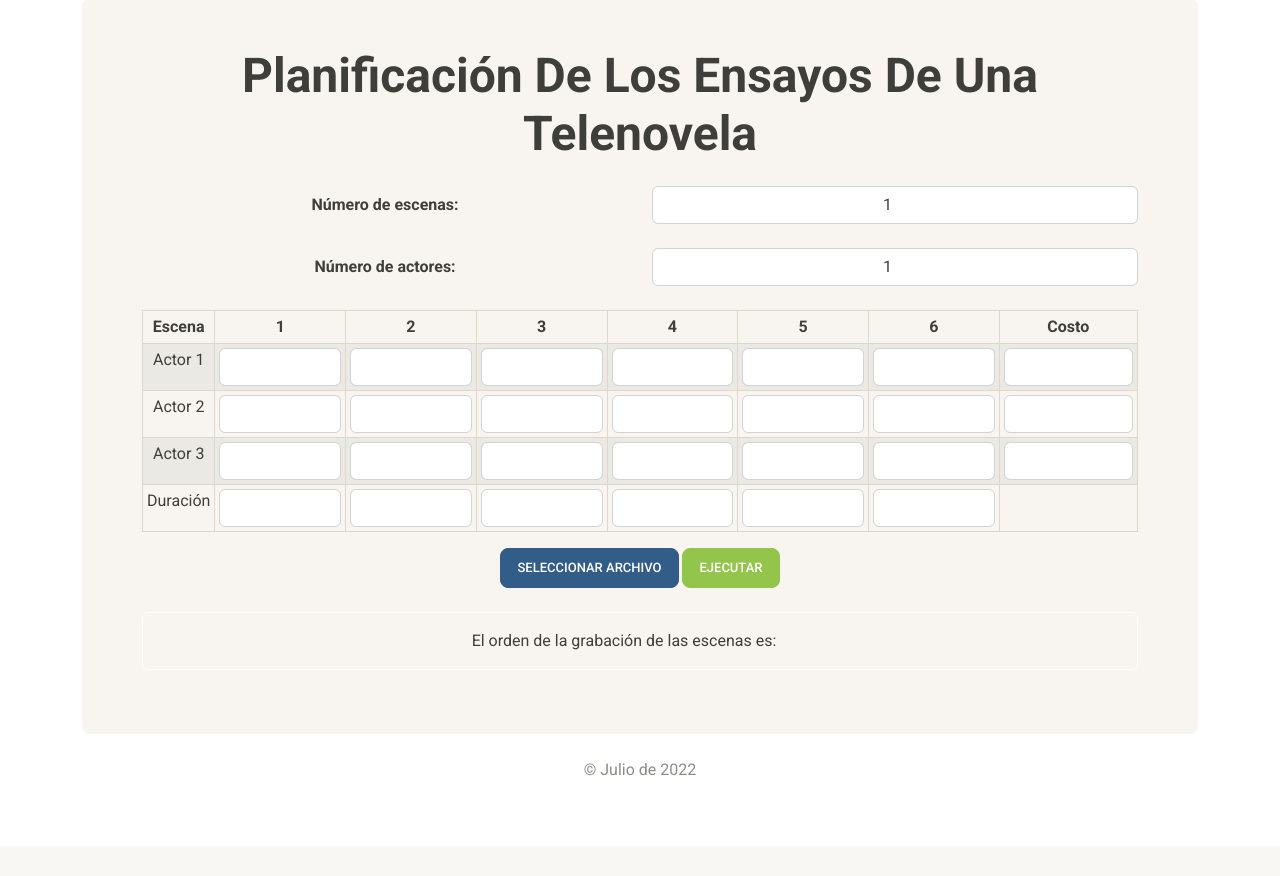
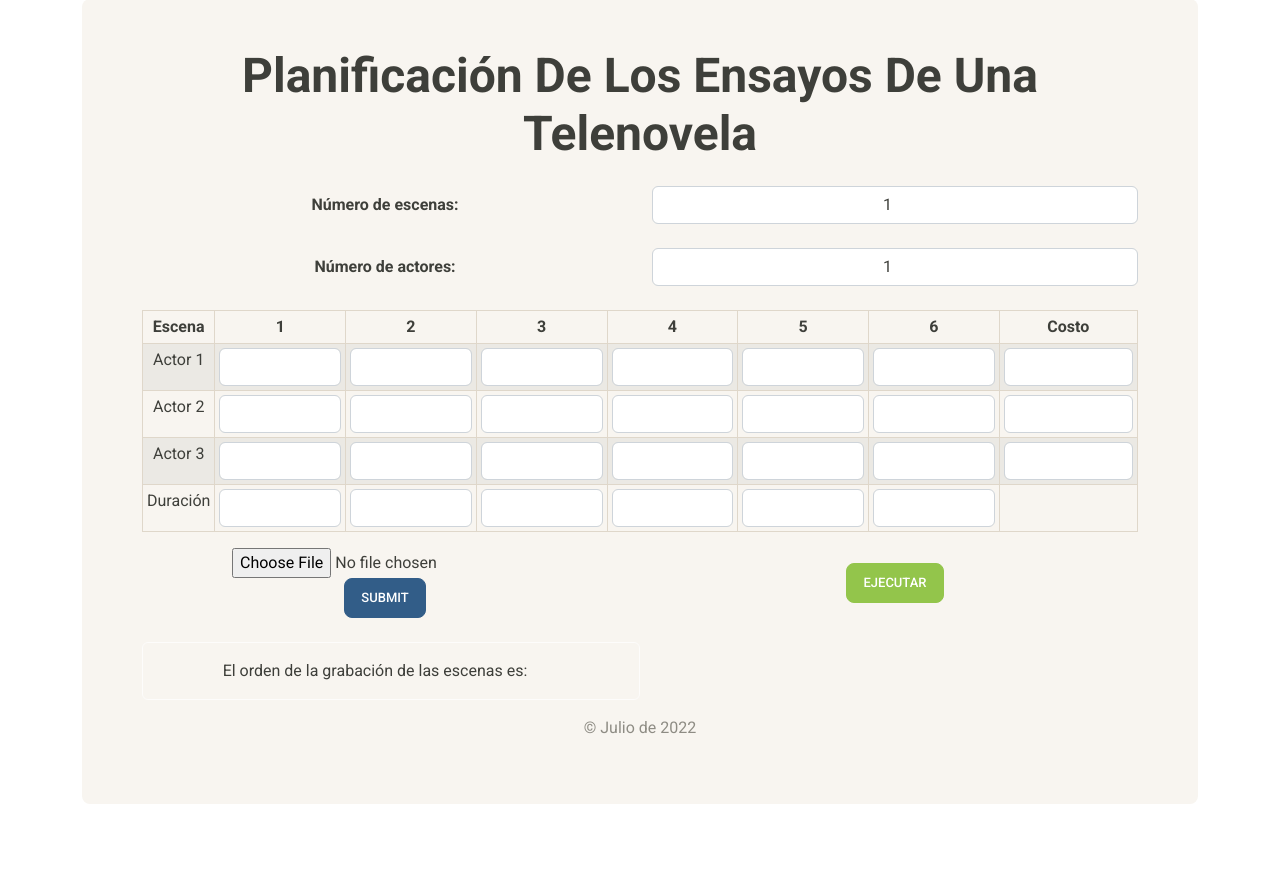
Before and after one commit to VictorHOG/PlanificacionEnsayosTelenovela, a Flask app: page / in a window 1280 px wide. Shown: the part 49-925 px from the top of the page. Before the commit the page ends 824 px from the top, so only its background shows below. Run offline with Flask 2, Linux system fonts and the light colour scheme; some libraries are stand-ins or nearby versions.

Commit message:
Cargar archivos para el modelo 1

```diff
--- a/app.py
+++ b/app.py
@@ -1,16 +1,47 @@
 from flask import Flask, render_template, request
 from processing import processFile, executeMinizinc
+from werkzeug.utils import secure_filename
+import os
 
 app = Flask(__name__)
+app.config["UPLOAD_FOLDER"] = "../Modelo"
+ALLOWED_EXTENSIONS = set(['dzn'])
 
 @app.route('/', methods=['POST', 'GET'])
 def index():
     if request.method == 'POST':
+        # form_name = request.form['form-name']
+        # print(form_name)
+        form = request.form
         processFile(request)
         result = executeMinizinc()
-        return render_template('index.html', result=result)
+        return render_template('index.html', result=result, form=form)
     elif request.method == 'GET':
         return render_template('index.html')
 
+def allowed_file(file):
+    file = file.split('.')
+    print(file)
+    if file[1] in ALLOWED_EXTENSIONS:
+        return True
+    return False
+
+@app.route('/uploadFile', methods=['POST'])
+def uploadFile():
+
+    file = request.files["uploadFile"]
+    print(file, file.filename)
+    filename = secure_filename(file.filename)
+    print(filename)
+    if file and allowed_file(filename):
+        print("permitido")
+        file.save(os.path.join(app.config["UPLOAD_FOLDER"], filename))
+        os.remove("../Modelo/Datos.dzn")
+        os.rename("../Modelo/" + filename, "../Modelo/Datos.dzn")
+
+    result = executeMinizinc()
+    return render_template('index.html', result=result)
+
+
 if __name__ == '__main__':
     app.run(port = 3000, debug = True)
--- a/templates/index.html
+++ b/templates/index.html
@@ -177,22 +177,26 @@
 
 </div>
 
+<div class="row mb-4 align-items-center">
+    <div class="col-md-6">
+        <form action="{{ url_for('uploadFile') }}" method="post" enctype="multipart/form-data">
+            <input  type="file" name="uploadFile" id="uploadFile" accept=".dzn">
+            <br>
+            <input class="btn btn-primary btn-lg" type="submit">
+        </form>
+    </div>
+    <div class="col-md-6">
+        <button class="btn btn-success btn-lg " type="submit" form="data-form">Ejecutar</button>
+    </div>
+</div>
 
+<div class="col-6">
 
-<div >
-
-
-
-    <button class="btn btn-primary btn-lg" type="submit" id="uploadFile">Seleccionar Archivo</button>
-
-    <button class="btn btn-success btn-lg " type="submit" form="data-form">Ejecutar</button>
-
-
-</div>
 
 <div class="alert alert-light alert-dismissible fade show align-self-end mt-4" role="alert">
     El orden de la grabación de las escenas es:
     {% if result %}
+
     {{result}}
 
     {% endif %}
```
